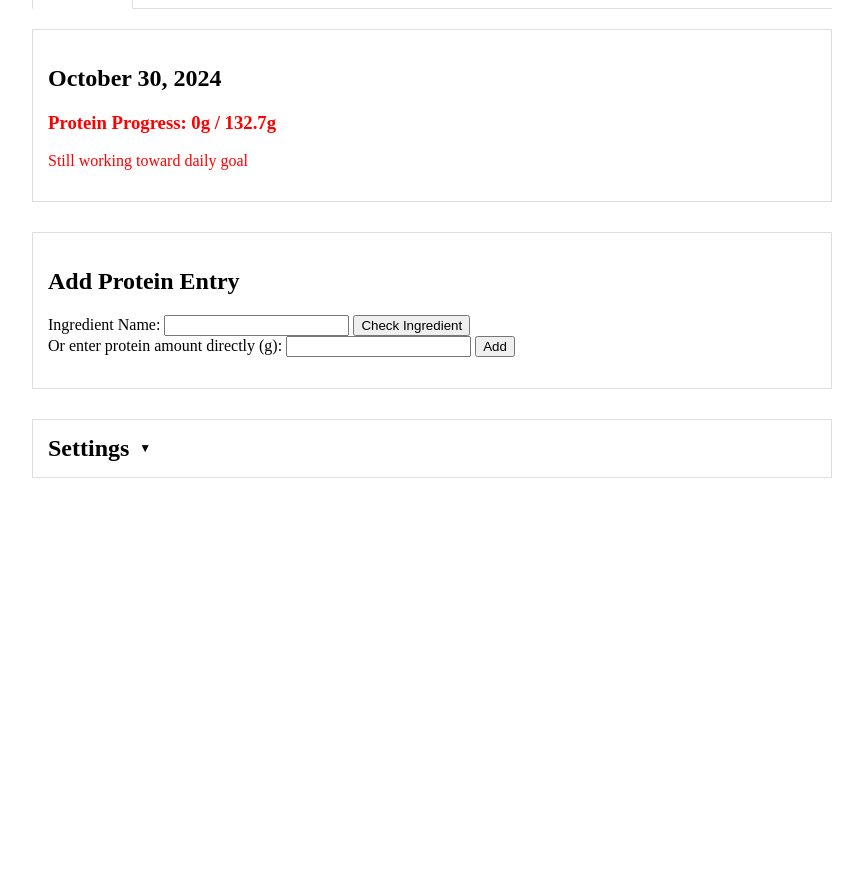
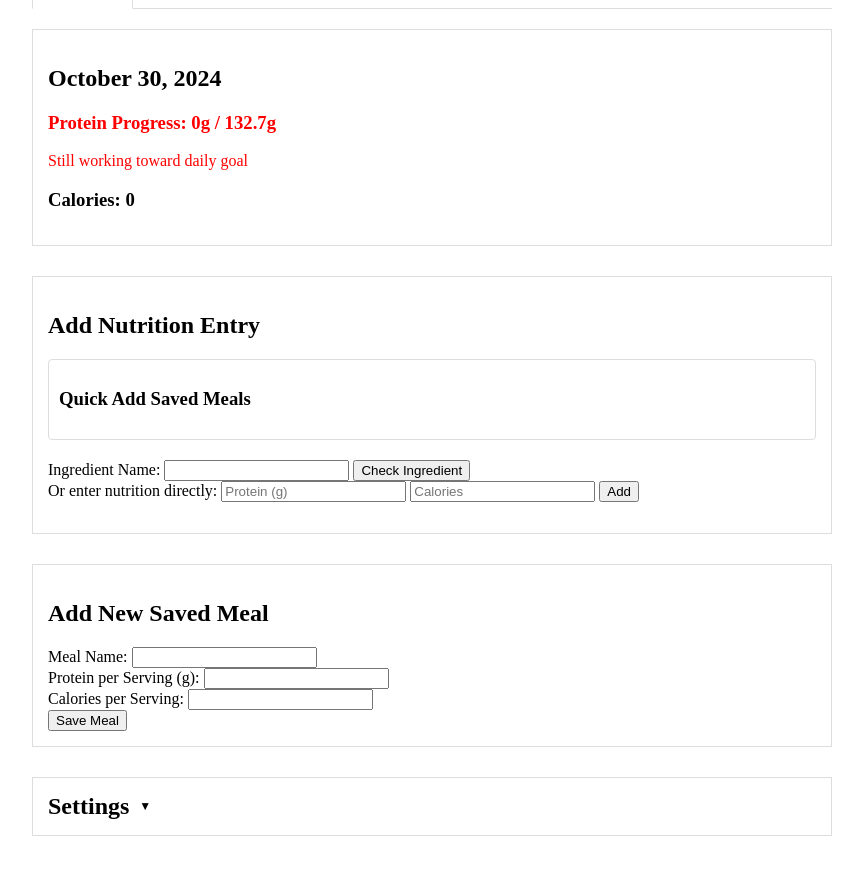
Before and after one commit to brunny-eth/fitness_tracker, a Flask app: page / in a window 1280 px wide. Shown: the part 139-1033 px from the top of the page, without its empty margins (208-1071 px from the left). Before the commit the page ends 617 px from the top, so only its background shows below. Run offline with Flask 3, Linux system fonts and the light colour scheme; data comes from the database, SQL or seed files in the repository; data that the repository does not hold is empty.

Commit message:
added a calories tracker and added Saved Meals to add repeated meals

```diff
--- a/app.py
+++ b/app.py
@@ -1,28 +1,38 @@
 from flask import Flask, request, jsonify, render_template
 import json
 from flask_sqlalchemy import SQLAlchemy
+from flask_migrate import Migrate
 from datetime import datetime, date
 import requests
 
 app = Flask(__name__)
 app.config['SQLALCHEMY_DATABASE_URI'] = 'sqlite:///fitness_tracker.db'
 db = SQLAlchemy(app)
+migrate = Migrate(app, db)
 
 class UserSettings(db.Model):
     id = db.Column(db.Integer, primary_key=True)
     weight_lbs = db.Column(db.Float, nullable=False)
-    protein_ratio = db.Column(db.Float, nullable=False)  # g per kg of body weight
+    protein_ratio = db.Column(db.Float, nullable=False)
 
-class ProteinEntry(db.Model):
+class SavedMeal(db.Model):
+    id = db.Column(db.Integer, primary_key=True)
+    name = db.Column(db.String(100), nullable=False)
+    protein_per_serving = db.Column(db.Float, nullable=False)
+    calories_per_serving = db.Column(db.Integer, nullable=False)
+
+class NutritionEntry(db.Model):
     id = db.Column(db.Integer, primary_key=True)
     date = db.Column(db.Date, nullable=False)
-    amount = db.Column(db.Float, nullable=False)
+    protein_amount = db.Column(db.Float, nullable=False)
+    calorie_amount = db.Column(db.Integer, nullable=False)
+    meal_name = db.Column(db.String(100))
 
 class Workout(db.Model):
     id = db.Column(db.Integer, primary_key=True)
     date = db.Column(db.DateTime, nullable=False, default=datetime.utcnow)
     type = db.Column(db.String(50), nullable=False)
-    exercises = db.Column(db.Text, nullable=False)  # Store as JSON string
+    exercises = db.Column(db.Text, nullable=False)
 
 def get_protein_from_wger(ingredient_name):
     url = "https://wger.de/api/v2/ingredient/"
@@ -31,11 +41,16 @@ def get_protein_from_wger(ingredient_name):
     if response.status_code == 200:
         data = response.json()
         if data['results']:
-            return data['results'][0]
+            result = data['results'][0]
+            return {
+                'name': result['name'],
+                'protein': result['protein'],
+                'calories': result.get('energy', 0)
+            }
     return None
 
 def calculate_protein_goal(weight_lbs, ratio):
-    weight_kg = weight_lbs * 0.453592  # Convert lbs to kg
+    weight_kg = weight_lbs * 0.453592
     return weight_kg * ratio
 
 @app.route('/')
@@ -48,57 +63,92 @@ def home():
 
     protein_goal = calculate_protein_goal(settings.weight_lbs, settings.protein_ratio)
     today = date.today()
-    total_protein = sum(entry.amount for entry in ProteinEntry.query.filter_by(date=today).all())
-    goal_reached = total_protein >= protein_goal
+
+    entries = NutritionEntry.query.filter_by(date=today).all()
+    total_protein = sum(entry.protein_amount for entry in entries)
+    total_calories = sum(entry.calorie_amount for entry in entries)
+
+    saved_meals = SavedMeal.query.all()
 
     return render_template('nutrition.html',
                            active_tab='nutrition',
                            date=today.strftime("%B %d, %Y"),
                            total_protein=total_protein,
+                           total_calories=total_calories,
                            goal_amount=round(protein_goal, 1),
-                           goal_reached=goal_reached,
+                           protein_goal_reached=total_protein >= protein_goal,
                            weight=settings.weight_lbs,
-                           ratio=settings.protein_ratio)
+                           ratio=settings.protein_ratio,
+                           saved_meals=saved_meals)
 
-@app.route('/add_protein', methods=['POST'])
-def add_protein():
+@app.route('/add_nutrition', methods=['POST'])
+def add_nutrition():
     data = request.json
-    ingredient_name = data.get('ingredient')
-    if ingredient_name:
-        ingredient_data = get_protein_from_wger(ingredient_name)
+
+    if data.get('saved_meal_id'):
+        meal = SavedMeal.query.get_or_404(data['saved_meal_id'])
+        new_entry = NutritionEntry(
+            date=date.today(),
+            protein_amount=meal.protein_per_serving,
+            calorie_amount=meal.calories_per_serving,
+            meal_name=meal.name
+        )
+    elif data.get('ingredient'):
+        # Handle ingredient lookup from API
+        ingredient_data = get_protein_from_wger(data['ingredient'])
         if ingredient_data is None:
             return jsonify({"error": "Ingredient not found"}), 404
-        protein_amount = ingredient_data['protein']
-        return jsonify({
-            "name": ingredient_data['name'],
-            "protein": protein_amount,
-            "message": f"Found {protein_amount}g of protein in {ingredient_name}"
-        }), 200
+        new_entry = NutritionEntry(
+            date=date.today(),
+            protein_amount=ingredient_data['protein'],
+            calorie_amount=ingredient_data['calories'],
+            meal_name=ingredient_data['name']
+        )
     else:
-        protein_amount = data.get('amount')
+        # Handle manual entry
+        if not data.get('protein_amount') or not data.get('calorie_amount'):
+            return jsonify({"error": "Both protein and calorie amounts must be provided"}), 400
+        new_entry = NutritionEntry(
+            date=date.today(),
+            protein_amount=float(data['protein_amount']),
+            calorie_amount=int(data['calorie_amount']),
+            meal_name=data.get('meal_name', 'Manual entry')
+        )
 
-    if protein_amount is None:
-        return jsonify({"error": "Protein amount not provided"}), 400
-
-    new_entry = ProteinEntry(date=date.today(), amount=float(protein_amount))
     db.session.add(new_entry)
     db.session.commit()
-    return jsonify({"message": "Protein entry added successfully", "amount": protein_amount}), 201
+    return jsonify({"message": "Nutrition entry added successfully"}), 201
+
+@app.route('/saved_meals', methods=['POST'])
+def add_saved_meal():
+    data = request.json
+    if not all(key in data for key in ['name', 'protein_per_serving', 'calories_per_serving']):
+        return jsonify({"error": "Missing required fields"}), 400
+
+    new_meal = SavedMeal(
+        name=data['name'],
+        protein_per_serving=float(data['protein_per_serving']),
+        calories_per_serving=int(data['calories_per_serving'])
+    )
+    db.session.add(new_meal)
+    db.session.commit()
+    return jsonify({"message": "Meal saved successfully"}), 201
 
 @app.route('/update_settings', methods=['POST'])
 def update_settings():
     data = request.json
-    weight = data.get('weight')
-    ratio = data.get('ratio')
-    if not weight or not ratio:
+    if not all(key in data for key in ['weight', 'ratio']):
         return jsonify({"error": "Weight and ratio must be provided"}), 400
 
     settings = UserSettings.query.first()
     if settings:
-        settings.weight_lbs = float(weight)
-        settings.protein_ratio = float(ratio)
+        settings.weight_lbs = float(data['weight'])
+        settings.protein_ratio = float(data['ratio'])
     else:
-        settings = UserSettings(weight_lbs=float(weight), protein_ratio=float(ratio))
+        settings = UserSettings(
+            weight_lbs=float(data['weight']),
+            protein_ratio=float(data['ratio'])
+        )
         db.session.add(settings)
     db.session.commit()
     return jsonify({"message": "Settings updated successfully"}), 200
--- a/templates/nutrition.html
+++ b/templates/nutrition.html
@@ -3,26 +3,58 @@
 {% block content %}
 <div class="section">
     <h2>{{ date }}</h2>
-    <div class="{{ 'goal-met' if goal_reached else 'goal-not-met' }}">
+    <div class="{{ 'goal-met' if total_protein >= goal_amount else 'goal-not-met' }}">
         <h3>Protein Progress: {{ total_protein }}g / {{ goal_amount }}g</h3>
-        <p>{{ 'Daily goal reached! 💪' if goal_reached else 'Still working toward daily goal' }}</p>
+        <p>{{ 'Daily goal reached! 💪' if total_protein >= goal_amount else 'Still working toward daily goal' }}</p>
+    </div>
+    <div style="color: black">
+        <h3>Calories: {{ total_calories }}</h3>
     </div>
 </div>
 
 <div class="section">
-    <h2>Add Protein Entry</h2>
-    <form id="proteinForm">
+    <h2>Add Nutrition Entry</h2>
+    <form id="nutritionForm">
+        <div class="saved-meals">
+            <h3>Quick Add Saved Meals</h3>
+            {% for meal in saved_meals %}
+            <div class="meal-entry">
+                <span>{{ meal.name }} ({{ meal.protein_per_serving }}g protein, {{ meal.calories_per_serving }} cal)</span>
+                <button type="button" onclick="addSavedMeal({{ meal.id }})">Add</button>
+            </div>
+            {% endfor %}
+        </div>
         <div>
             <label for="ingredient">Ingredient Name:</label>
             <input type="text" id="ingredient" name="ingredient">
             <button type="button" onclick="checkIngredient()">Check Ingredient</button>
         </div>
         <div>
-            <label for="amount">Or enter protein amount directly (g):</label>
-            <input type="number" step="0.1" id="amount" name="amount">
-            <button type="button" onclick="addProtein()">Add</button>
+            <label for="amount">Or enter nutrition directly:</label>
+            <input type="number" step="0.1" id="protein_amount" name="protein_amount" placeholder="Protein (g)">
+            <input type="number" id="calorie_amount" name="calorie_amount" placeholder="Calories">
+            <button type="button" onclick="addNutrition()">Add</button>
         </div>
         <p id="result"></p>
+    </form>
+</div>
+
+<div class="section">
+    <h2>Add New Saved Meal</h2>
+    <form id="savedMealForm">
+        <div>
+            <label for="new_meal_name">Meal Name:</label>
+            <input type="text" id="new_meal_name" name="new_meal_name">
+        </div>
+        <div>
+            <label for="new_meal_protein">Protein per Serving (g):</label>
+            <input type="number" step="0.1" id="new_meal_protein" name="new_meal_protein">
+        </div>
+        <div>
+            <label for="new_meal_calories">Calories per Serving:</label>
+            <input type="number" id="new_meal_calories" name="new_meal_calories">
+        </div>
+        <button type="button" onclick="saveMeal()">Save Meal</button>
     </form>
 </div>
 
@@ -76,12 +108,27 @@
 .section-header:hover {
     background-color: #f9f9f9;
 }
+
+.meal-entry {
+    display: flex;
+    justify-content: space-between;
+    align-items: center;
+    padding: 8px;
+    border-bottom: 1px solid #eee;
+}
+
+.saved-meals {
+    margin-bottom: 20px;
+    border: 1px solid #ddd;
+    border-radius: 4px;
+    padding: 10px;
+}
 </style>
 
 <script>
 function checkIngredient() {
     const ingredient = document.getElementById('ingredient').value;
-    fetch('/add_protein', {
+    fetch('/add_nutrition', {
         method: 'POST',
         headers: {
             'Content-Type': 'application/json',
@@ -94,26 +141,74 @@ function checkIngredient() {
             document.getElementById('result').textContent = data.error;
         } else {
             document.getElementById('result').textContent = data.message;
-            document.getElementById('amount').value = data.protein;
+            document.getElementById('protein_amount').value = data.protein;
+            document.getElementById('calorie_amount').value = data.calories;
         }
     });
 }
 
-function addProtein() {
-    const amount = document.getElementById('amount').value;
-    fetch('/add_protein', {
+function addNutrition() {
+    const protein_amount = document.getElementById('protein_amount').value;
+    const calorie_amount = document.getElementById('calorie_amount').value;
+    fetch('/add_nutrition', {
         method: 'POST',
         headers: {
             'Content-Type': 'application/json',
         },
-        body: JSON.stringify({ amount: amount })
+        body: JSON.stringify({
+            protein_amount: protein_amount,
+            calorie_amount: calorie_amount
+        })
     })
     .then(response => response.json())
     .then(data => {
         if (data.error) {
             document.getElementById('result').textContent = data.error;
         } else {
-            document.getElementById('result').textContent = "Added " + data.amount + "g of protein";
+            document.getElementById('result').textContent = data.message;
+            location.reload();
+        }
+    });
+}
+
+function addSavedMeal(mealId) {
+    fetch('/add_nutrition', {
+        method: 'POST',
+        headers: {
+            'Content-Type': 'application/json',
+        },
+        body: JSON.stringify({ saved_meal_id: mealId })
+    })
+    .then(response => response.json())
+    .then(data => {
+        if (data.error) {
+            document.getElementById('result').textContent = data.error;
+        } else {
+            location.reload();
+        }
+    });
+}
+
+function saveMeal() {
+    const name = document.getElementById('new_meal_name').value;
+    const protein = document.getElementById('new_meal_protein').value;
+    const calories = document.getElementById('new_meal_calories').value;
+    fetch('/saved_meals', {
+        method: 'POST',
+        headers: {
+            'Content-Type': 'application/json',
+        },
+        body: JSON.stringify({
+            name: name,
+            protein_per_serving: protein,
+            calories_per_serving: calories
+        })
+    })
+    .then(response => response.json())
+    .then(data => {
+        if (data.error) {
+            document.getElementById('result').textContent = data.error;
+        } else {
             location.reload();
         }
     });
@@ -127,7 +222,10 @@ function updateSettings() {
         headers: {
             'Content-Type': 'application/json',
         },
-        body: JSON.stringify({ weight: weight, ratio: ratio })
+        body: JSON.stringify({
+            weight: weight,
+            ratio: ratio
+        })
     })
     .then(response => response.json())
     .then(data => {
```
Also changed, not shown: migrations/alembic.ini (added, +50 -0 lines), migrations/env.py (added, +113 -0 lines), migrations/script.py.mako (added, +24 -0 lines), 1 other file.
